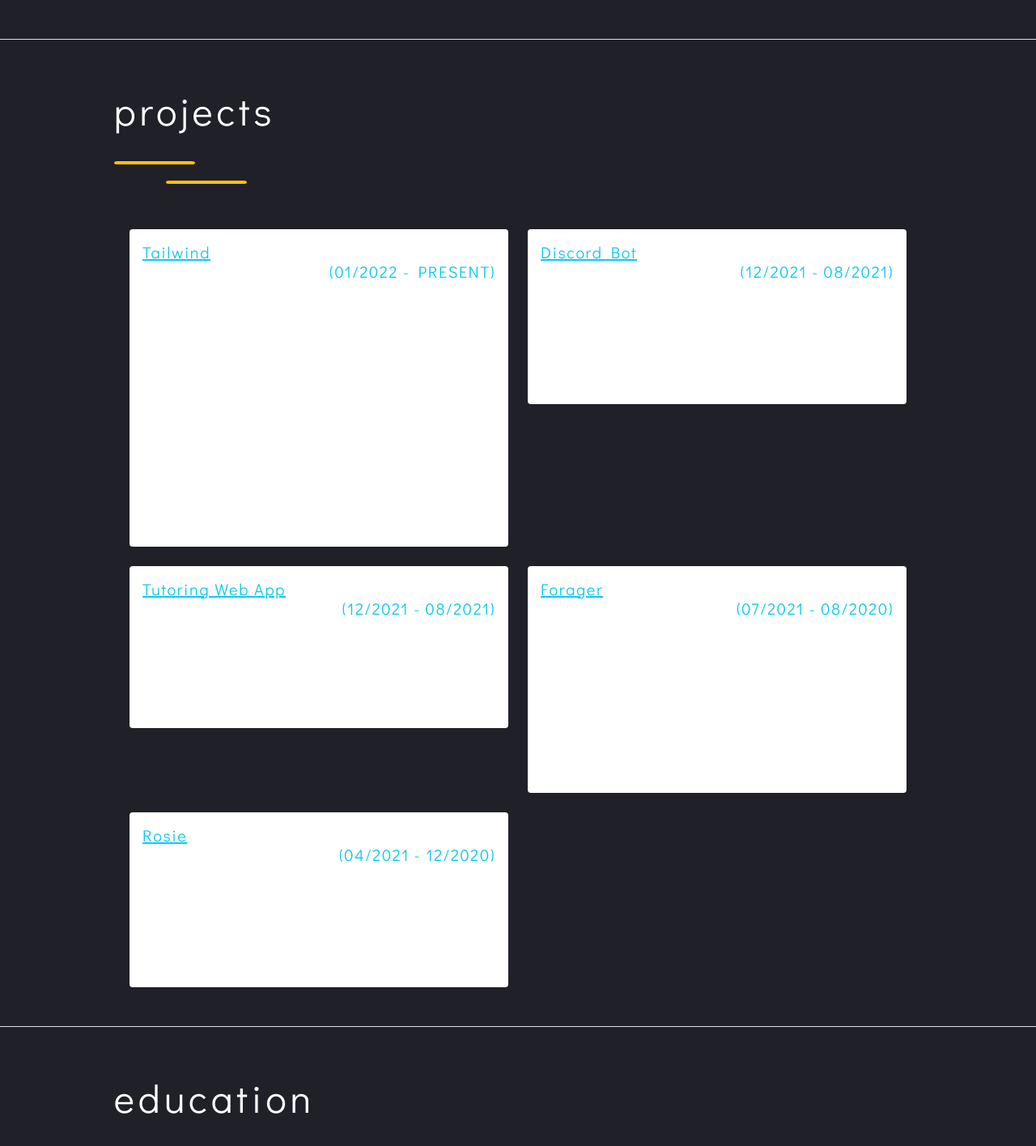
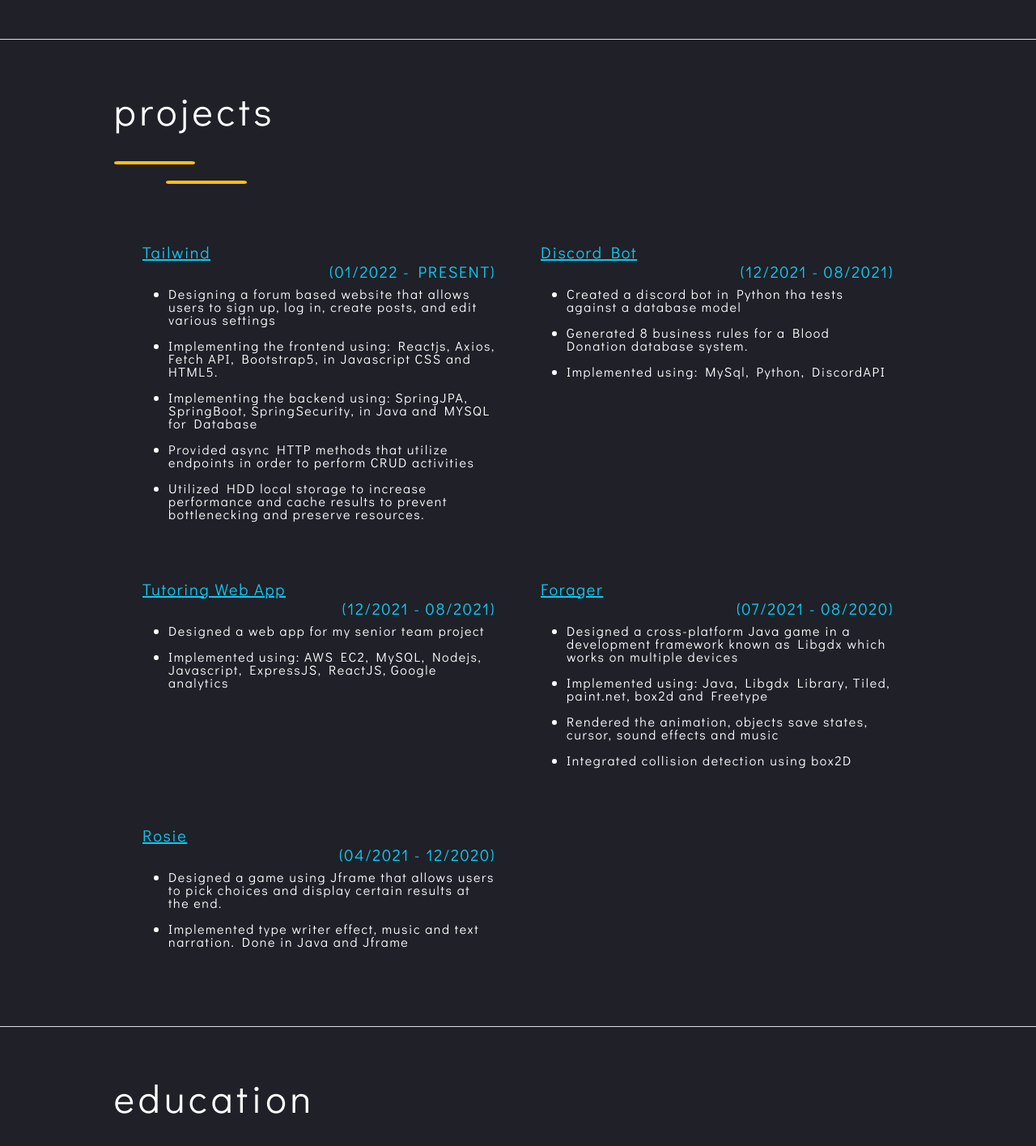
Before and after one commit to RuiQiHuang1832/Portfolio, a React (Create React App) app: page / in a window 1280 px wide. Shown: the part 967-2382 px from the top of the page at 81% size. Built offline with nearby package versions, Linux system fonts and the light colour scheme.

Commit message:
added color

```diff
--- a/src/components/Projects.jsx
+++ b/src/components/Projects.jsx
@@ -21,7 +21,7 @@ export default function Projects() {
         <div class="row row-cols-1 row-cols-md-2 g-4">
   <div class="col">
     <div class="card border-0">
-      <div class="card-body">
+      <div  id="bgDark" class="card-body">
         <h5 class="card-title text-info"><span className='text-decoration-underline'>Tailwind </span> <span className='d-flex justify-content-end'>(01/2022 - PRESENT)</span></h5>
         <p class="card-text"><ul>
         <li>
@@ -51,7 +51,7 @@ export default function Projects() {
   </div>
   <div class="col">
     <div class="card border-0">
-      <div class="card-body">
+      <div  id="bgDark" class="card-body">
         <h5 class="card-title text-info "><span className='text-decoration-underline'>Discord Bot</span> <span className='d-flex justify-content-end'>(12/2021 - 08/2021)</span></h5>
         <p class="card-text"><ul>
         <li>
@@ -71,7 +71,7 @@ export default function Projects() {
   </div>
   <div class="col">
     <div class="card border-0">
-      <div class="card-body">
+      <div  id="bgDark" class="card-body">
         <h5 class="card-title text-info"> <span className='text-decoration-underline'>Tutoring Web App</span> <span className='d-flex justify-content-end'>(12/2021 - 08/2021)</span></h5>
         <p class="card-text"><ul>
         <li>
@@ -90,7 +90,7 @@ export default function Projects() {
   <div class="col">
     <div class="card border-0">
 
-      <div class="card-body">
+      <div  id="bgDark" class="card-body">
         <h5 class="card-title text-info "><span className='text-decoration-underline'>Forager</span> <span className='d-flex justify-content-end'>(07/2021 - 08/2020)</span></h5>
         <p class="card-text"><ul>
         <li>
@@ -116,7 +116,7 @@ export default function Projects() {
   </div>
   <div class="col">
     <div class="card border-0">
-      <div class="card-body">
+      <div  id="bgDark" class="card-body">
         <h5 class="card-title text-info"><span className='text-decoration-underline'>Rosie</span> <span className='d-flex justify-content-end'>(04/2021 - 12/2020)</span></h5>
         <p class="card-text"> <ul>
         <li>
--- a/src/styling/Projects.css
+++ b/src/styling/Projects.css
@@ -1,5 +1,5 @@
 
-.card {
+#bgDark {
     background-color: rgb(31,32,40);
 
 }
```
